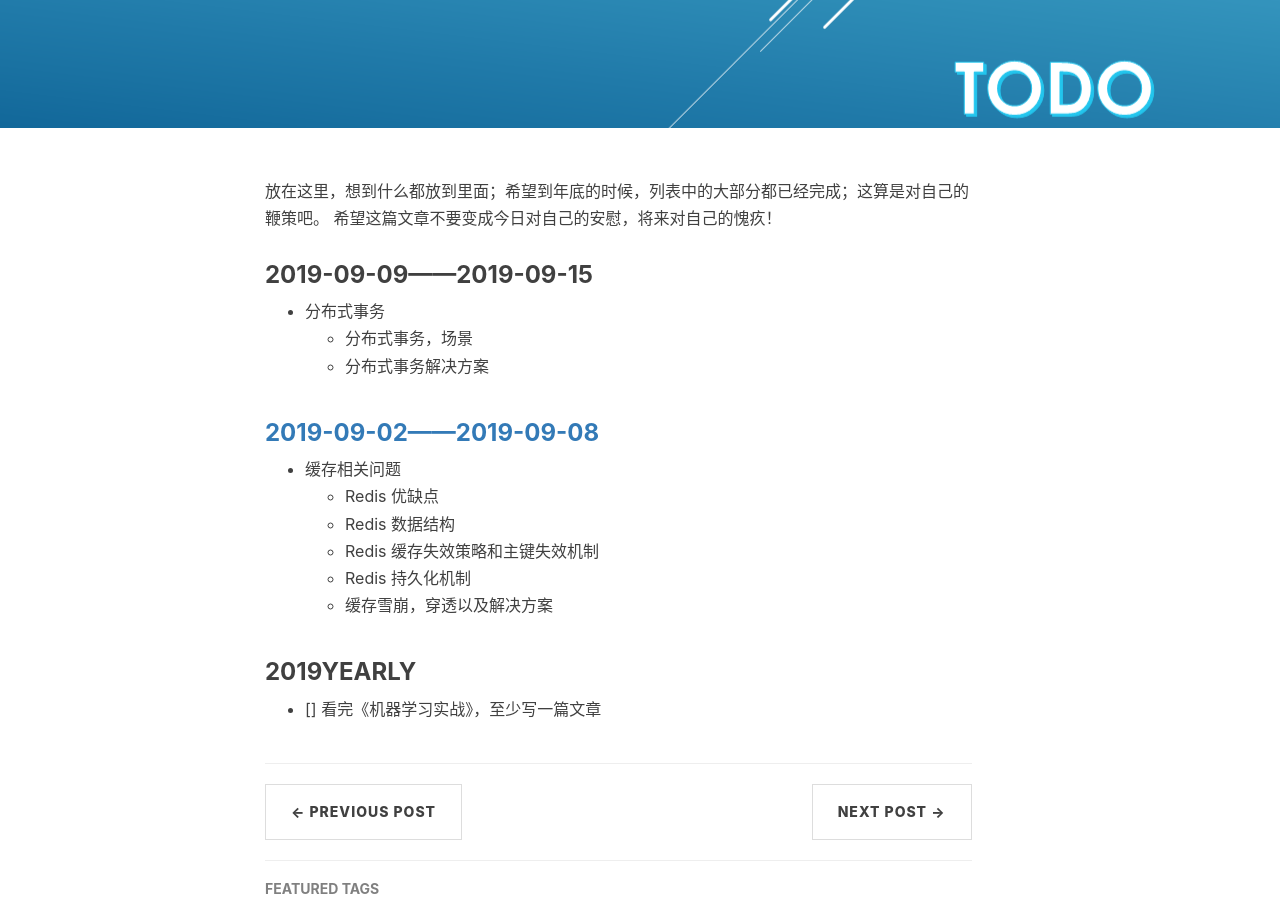
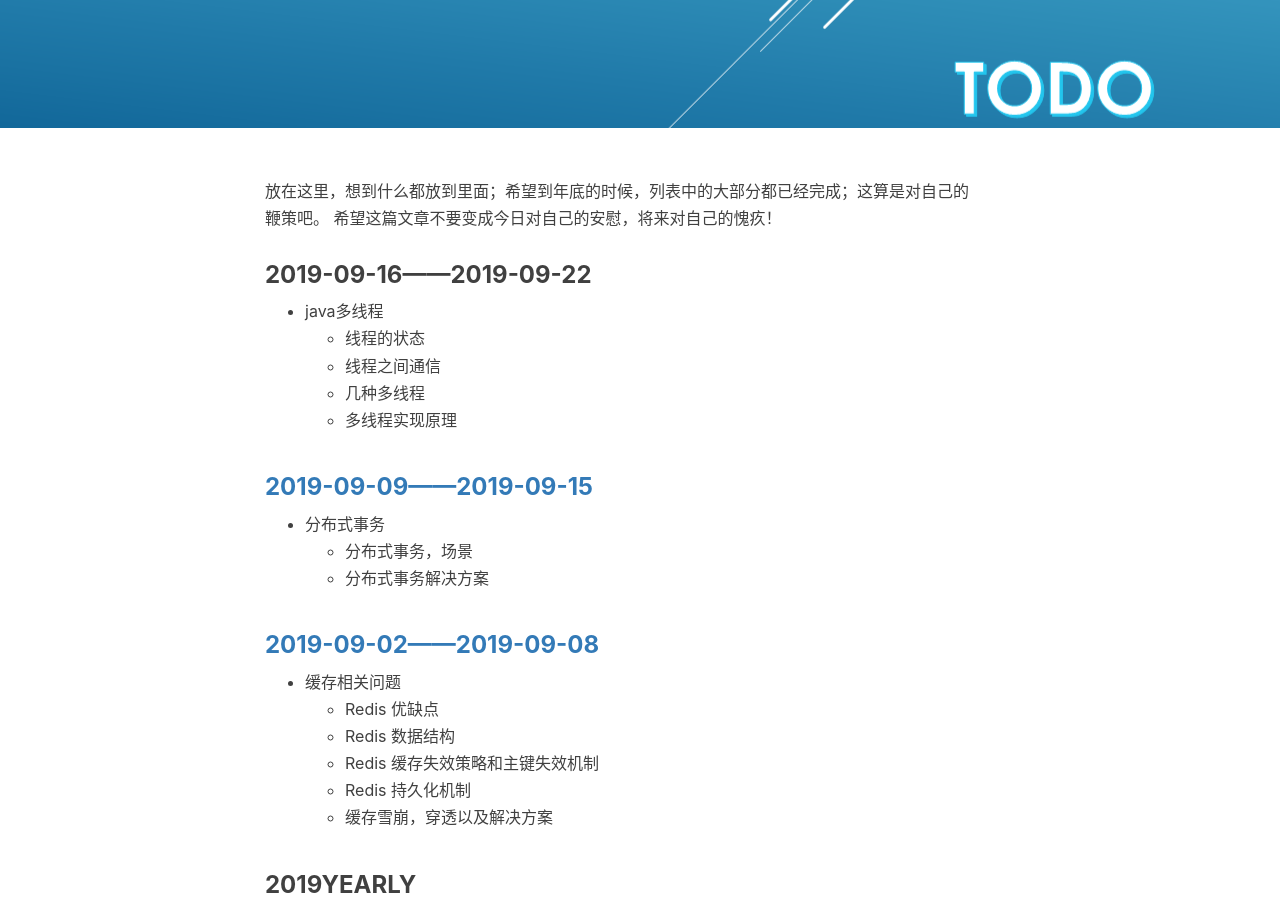
Before and after one commit to lovears/lovears.github.io, a Jekyll site: the page built from _posts/2019-06-30-todo-list.markdown, in a window 1280 px wide and 900 px high, scrolled down 395 px. Built offline with Jekyll 4.4.1, drawn with Linux system fonts in a browser that asks for light colours; nearby versions of some CDN libraries; comment, search, counter and statistics services are not loaded.

Commit message:
20190916-20190922

```diff
--- a/_posts/2019-06-30-todo-list.markdown
+++ b/_posts/2019-06-30-todo-list.markdown
@@ -13,7 +13,14 @@ tags:
 放在这里，想到什么都放到里面；希望到年底的时候，列表中的大部分都已经完成；这算是对自己的鞭策吧。
 希望这篇文章不要变成今日对自己的安慰，将来对自己的愧疚！
 
-### 2019-09-09——2019-09-15
+### 2019-09-16——2019-09-22
+- java多线程
+  - 线程的状态
+  - 线程之间通信
+  - 几种多线程
+  - 多线程实现原理
+
+### [2019-09-09——2019-09-15]()
 - 分布式事务
   - 分布式事务，场景
   - 分布式事务解决方案
```
